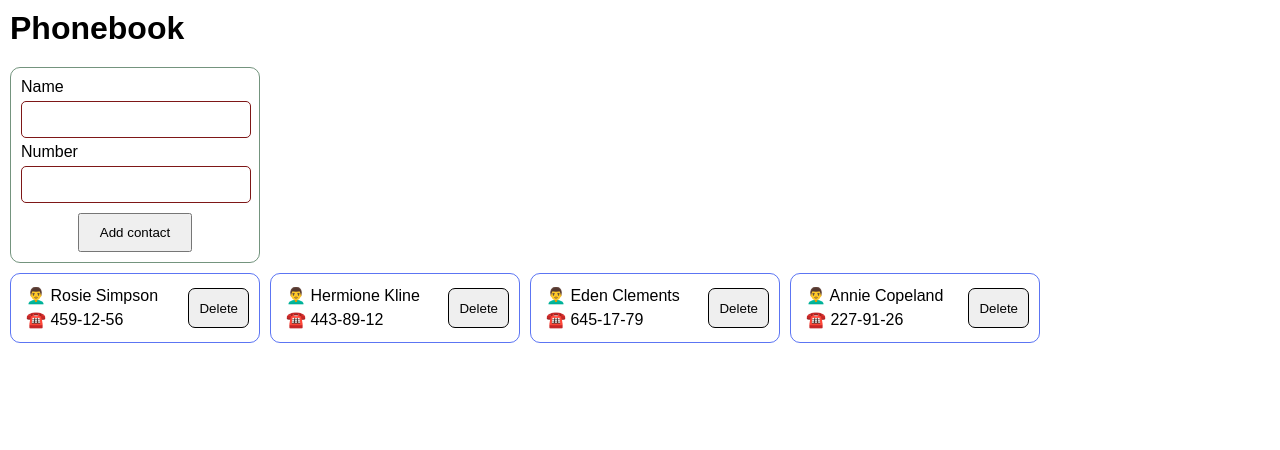
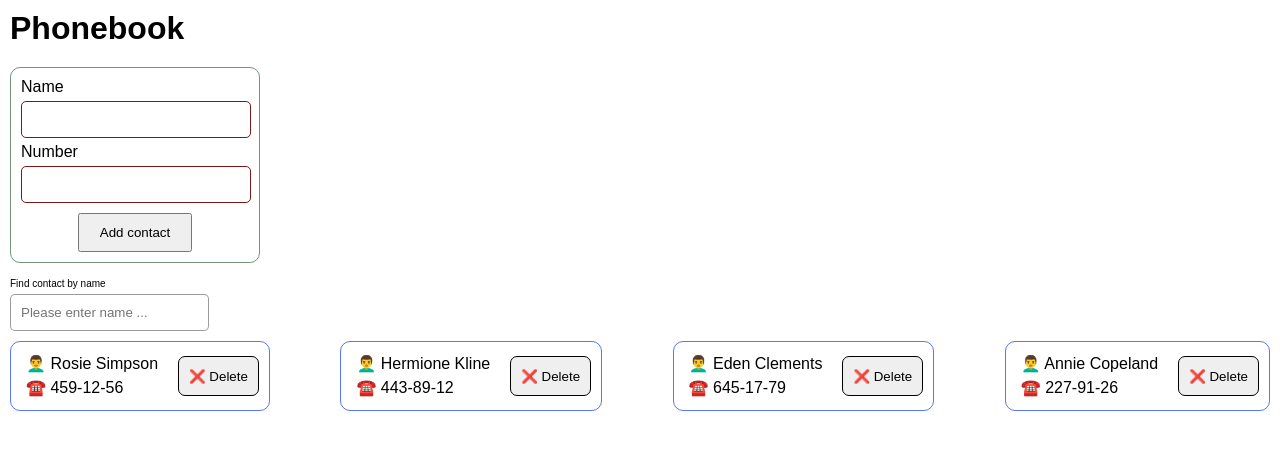
Before and after one commit to kuzmavasil74/goit-react-hw-03, a React (Vite) app: page / in a window 1280 px wide. Shown: the top 450 px of the page. Built offline with nearby package versions, Linux system fonts and the light colour scheme.

Commit message:
add_filtered_by_name

```diff
--- a/src/App.jsx
+++ b/src/App.jsx
@@ -14,10 +14,20 @@ function App() {
     return JSON.parse(stringingifiedContacts)
   })
 
+  const [filter, setFilter] = useState('')
+
   useEffect(() => {
     localStorage.setItem('contacts', JSON.stringify(contactsList))
   }, [contactsList])
 
+  useEffect(() => {
+    const stringingifiedContacts = localStorage.getItem('contacts')
+    if (stringingifiedContacts.length > 0 && stringingifiedContacts) {
+      setContactsList(JSON.parse(stringingifiedContacts))
+    } else {
+      setContactsList(contactsData)
+    }
+  }, [])
   const onAddContact = (formData) => {
     const finalContact = {
       ...formData,
@@ -32,22 +42,23 @@ function App() {
       prevContacts.filter((contact) => contact.id !== contactId)
     )
   }
+  const onChangeFilter = (event) => {
+    setFilter(event.target.value)
+  }
 
-  useEffect(() => {
-    const stringingifiedContacts = localStorage.getItem('contacts')
-    if (stringingifiedContacts) {
-      setContactsList(JSON.parse(stringingifiedContacts))
-    } else {
-      setContactsList(contactsData)
-    }
-  }, [])
+  const filteredContacts = contactsList.filter((contact) =>
+    contact.name.toLowerCase().includes(filter.toLowerCase())
+  )
 
   return (
     <div>
       <h1 className={css.appTitle}>Phonebook</h1>
       <ContactForm onAddContact={onAddContact} />
-      <SearchBox />
-      <ContactList contacts={contactsList} onDeleteContact={onDeleteContact} />
+      <SearchBox filter={filter} onChangeFilter={onChangeFilter} />
+      <ContactList
+        contacts={filteredContacts}
+        onDeleteContact={onDeleteContact}
+      />
       <Contact />
     </div>
   )
--- a/src/components/ContactList/ContactList.jsx
+++ b/src/components/ContactList/ContactList.jsx
@@ -1,7 +1,6 @@
 import css from './ContactList.module.css'
 
 const ContactList = ({ contacts, onDeleteContact }) => {
-  // console.log(contacts)
   return (
     <div className={css.contactListMainContainer}>
       {contacts.map((contact) => {
@@ -18,7 +17,7 @@ const ContactList = ({ contacts, onDeleteContact }) => {
               className={css.cantactListBtn}
             >
               {' '}
-              Delete
+              ❌ Delete
             </button>
           </div>
         )
--- a/src/components/ContactList/ContactList.module.css
+++ b/src/components/ContactList/ContactList.module.css
@@ -1,6 +1,7 @@
 .contactListMainContainer {
   display: flex;
   flex-wrap: wrap;
+  justify-content: space-between;
   gap: 10px;
 }
 .contactCart {
--- a/src/components/SearchBox/SearchBox.jsx
+++ b/src/components/SearchBox/SearchBox.jsx
@@ -1,4 +1,17 @@
-const SearchBox = () => {
-  return <div></div>
+import css from './SearchBox.module.css'
+
+const SearchBox = ({ filter, onChangeFilter }) => {
+  return (
+    <div>
+      <h2 className={css.searchBoxTitle}>Find contact by name</h2>
+      <input
+        className={css.searchBoxInput}
+        type="text"
+        placeholder="Please enter name ..."
+        value={filter}
+        onChange={onChangeFilter}
+      />
+    </div>
+  )
 }
 export default SearchBox
--- a/src/components/SearchBox/SearchBox.module.css
+++ b/src/components/SearchBox/SearchBox.module.css
@@ -0,0 +1,11 @@
+.searchBoxTitle {
+  font-size: 10px;
+  font-weight: normal;
+  margin-bottom: 5px;
+  padding-top: 5px;
+}
+.searchBoxInput {
+  border: 1.5px solid rgba(36, 37, 37, 0.456);
+  border-radius: 5px;
+  margin-bottom: 10px;
+}
```
